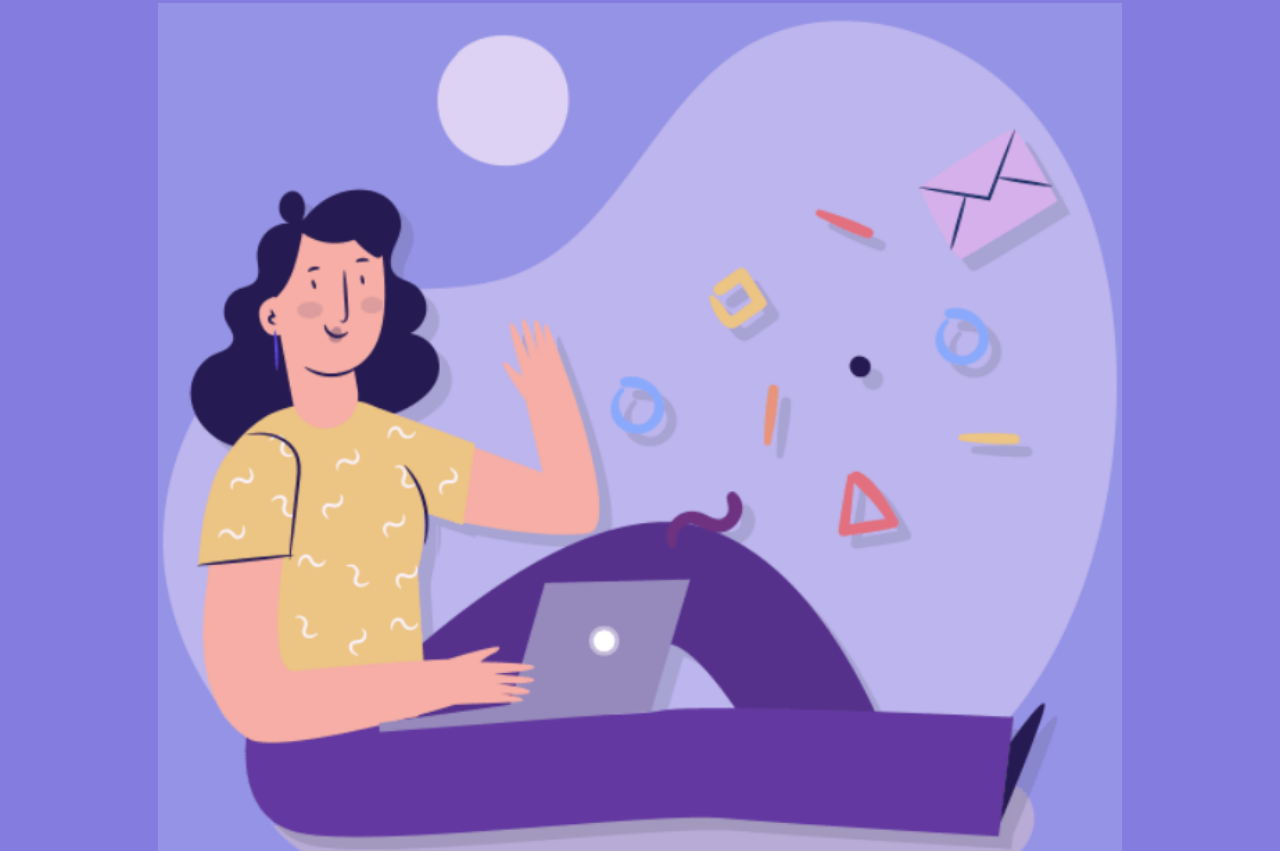
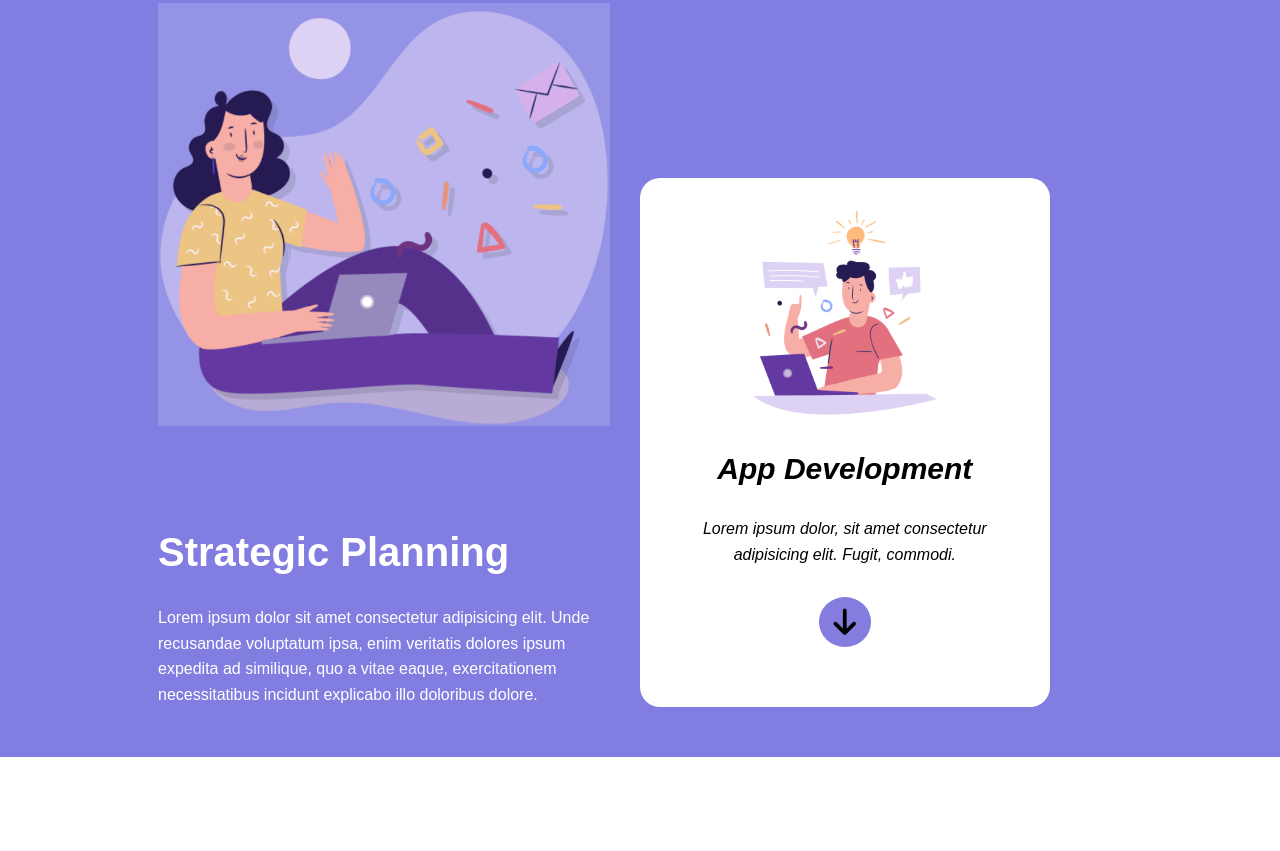
Before and after one commit to pannellalino/htmlcss-responsive-layout, a plain HTML site: page index.html in a window 1280 px wide. Shown: the part 1449-2300 px from the top of the page. After the commit the page ends 2206 px from the top, so only its background shows below. Drawn offline with Linux system fonts and the light colour scheme.

Commit message:
second section

```diff
--- a/css/style.css
+++ b/css/style.css
@@ -48,7 +48,7 @@ header .fa-solid{
 }
 
 .planning, .benefits, .cda{
-  background-color: #847CDE;
+  background-color: #827DE0;
 }
 
 .app .box:first-child{
@@ -111,7 +111,6 @@ header .fa-solid{
     display: block;
     max-height: 400px;
     width: auto;
-    text-align: left;
   }
 }
 
@@ -151,3 +150,31 @@ header .fa-solid{
   background-color: #847CDE;
   border-radius: 50%;
 }
+
+@media (min-width:1080px){
+  .planning .container{
+    display: flex;
+    align-items: flex-end;
+  }
+  .planning .box-left img{
+    margin-bottom: 100px;
+  }
+  .planning .box-left p{
+    margin-bottom: 0;
+  }
+  .planning .box-left{
+    width: 50%;
+    margin-bottom: 0;
+    padding-bottom: 0;
+  }
+  .planning .box-right{
+    margin-bottom: 0;
+    width: 40%;
+  }
+  .planning .box-right img{
+    width: 60%;
+  }
+  .planning .box-right h2{
+    font-size: 30px;
+  }
+}
--- a/index.html
+++ b/index.html
@@ -20,10 +20,14 @@
       <div class="container">
         <div class="box big-box">
           <div class="container-box">
-            <h2>Get a demo application</h2>
-            <p>Lorem ipsum, dolor sit amet consectetur adipisicing elit. Libero ipsum illo dolores assumenda nesciunt temporibus in veritatis, autem facere?</p>
-            <a href="#"><i class="fa-brands fa-apple"></i>App Store</a>
-            <img src="img/phone.png" alt="">
+            <div>
+              <h2>Get a demo application</h2>
+              <p>Lorem ipsum, dolor sit amet consectetur adipisicing elit. Libero ipsum illo dolores assumenda nesciunt temporibus in veritatis, autem facere?</p>
+              <a href="#"><i class="fa-brands fa-apple"></i>App Store</a>
+            </div>
+            <div class="img">
+              <img src="img/phone.png" alt="">
+            </div>
           </div>
         </div>
         <div class="box">
@@ -59,12 +63,12 @@
 
     <section class="planning">
       <div class="container">
-        <div class="box">
+        <div class="box box-left">
           <img src="img/planning1.png" alt="">
           <h2>Strategic Planning</h2>
           <p>Lorem ipsum dolor sit amet consectetur adipisicing elit. Unde recusandae voluptatum ipsa, enim veritatis dolores ipsum expedita ad similique, quo a vitae eaque, exercitationem necessitatibus incidunt explicabo illo doloribus dolore.</p>
         </div>
-        <div class="box">
+        <div class="box box-right">
           <img src="img/planning2.png" alt="">
           <h2>App Development</h2>
           <p>Lorem ipsum dolor, sit amet consectetur adipisicing elit. Fugit, commodi.</p>
```
